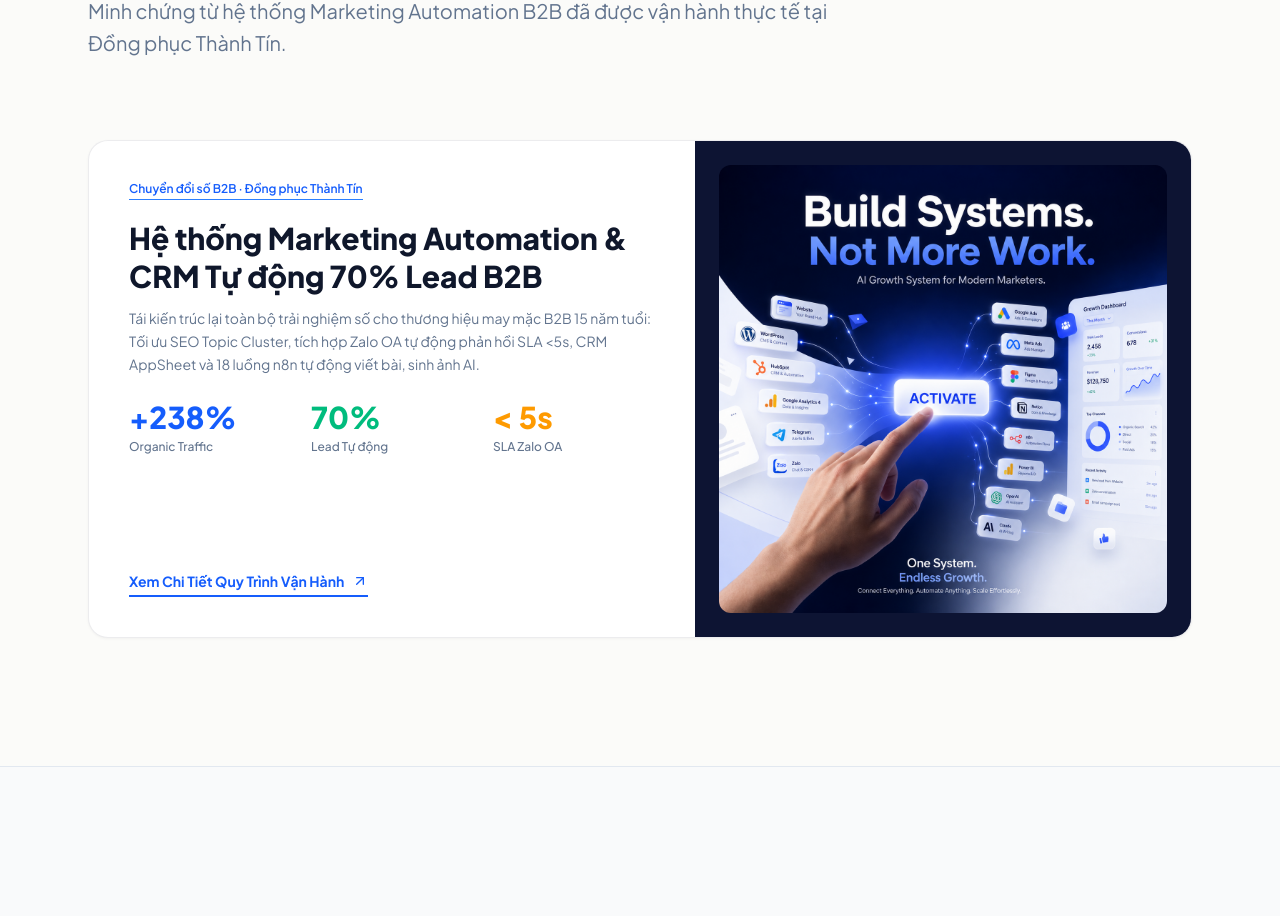
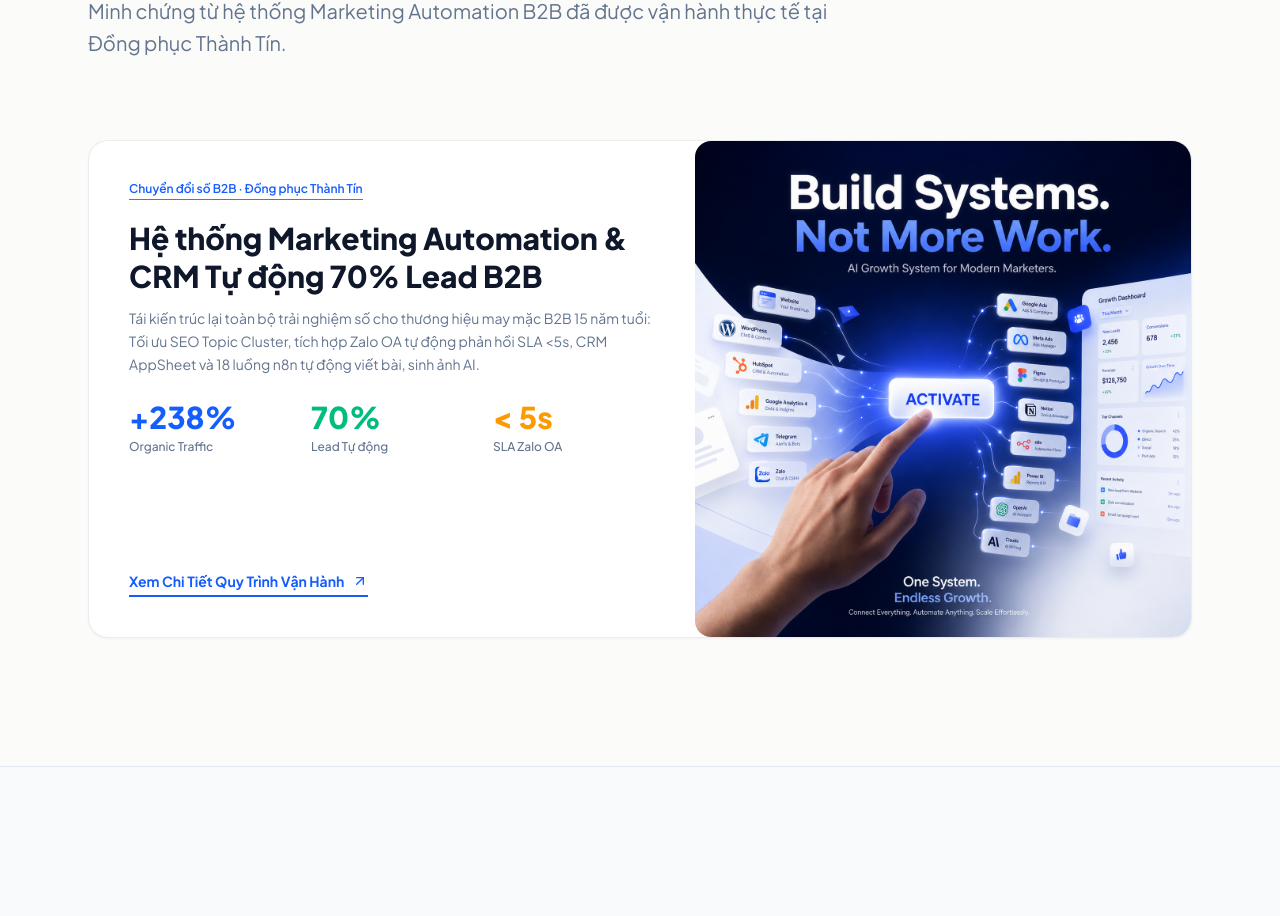
Before and after one commit to kemdinh43-lab/dinhthanhtungportfolio, a React (Vite) app: page / in a window 1280 px wide. Shown: the part 4971-5887 px from the top of the page. Built offline with nearby package versions, Linux system fonts and the light colour scheme; the HTML template or start-up script is replaced by a standard one.

Commit message:
fix: remove dark bg on image panel, keep 1:1 ratio with rounded-2xl

```diff
--- a/src/App.tsx
+++ b/src/App.tsx
@@ -691,11 +691,11 @@
           <div className="card-clean overflow-hidden flex flex-col lg:flex-row items-stretch">
 
             {/* ── Ảnh: trên cùng (mobile), bên phải (desktop) ── */}
-            <div className="order-first lg:order-last lg:w-[45%] flex-shrink-0 bg-[#0D1433] flex items-center justify-center p-4 sm:p-6">
+            <div className="order-first lg:order-last lg:w-[45%] flex-shrink-0 flex items-center justify-center overflow-hidden">
               <img
                 src="/build-systems-casestudy.png"
                 alt="Build Systems Not More Work - AI Growth System for Modern Marketers"
-                className="w-full aspect-square object-contain rounded-xl transition-transform duration-700 hover:scale-105"
+                className="w-full aspect-square object-contain rounded-2xl transition-transform duration-700 hover:scale-105"
               />
             </div>
 
```
